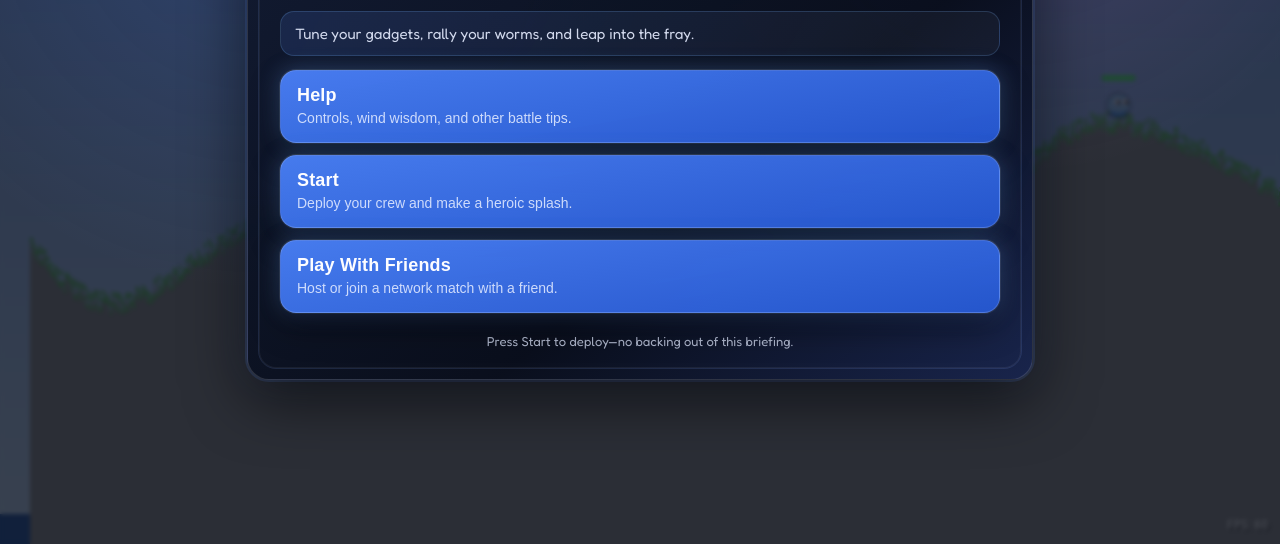
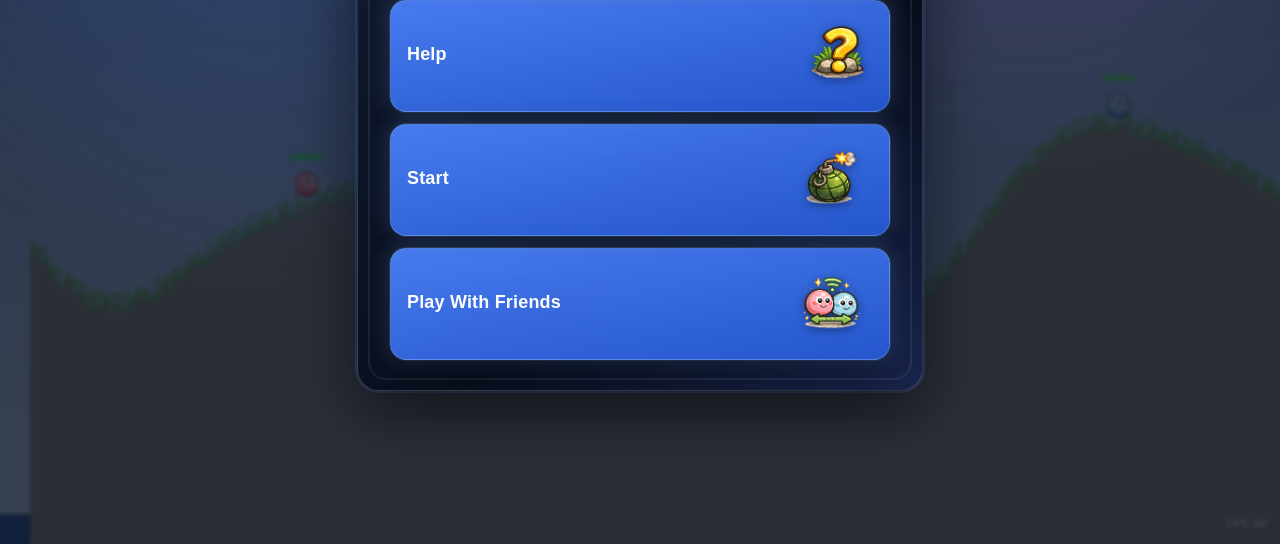
Before and after one commit to VitalyBrusentsev/game-wormish, a website built with Vite: page index.html in a window 1280 px wide. Shown: the part 256-800 px from the top of the page. Built offline with nearby package versions, Linux system fonts and the light colour scheme.

Commit message:
feat: Redesign start menu by replacing text descriptions with visual icons and applying a narrower dialog style.

```diff
--- a/src/styles/index.css
+++ b/src/styles/index.css
@@ -3,22 +3,27 @@
 :root {
   color-scheme: light dark;
 }
-html, body {
+
+html,
+body {
   margin: 0;
   padding: 0;
   height: 100%;
 }
+
 body {
   background: #0a0f1a;
   overflow: hidden;
   user-select: none;
 }
+
 canvas {
   display: block;
   width: 100vw;
   height: 100vh;
   image-rendering: pixelated;
 }
+
 /* Ensure no focus outline when canvas is focused for keyboard */
 canvas:focus {
   outline: none;
@@ -66,6 +71,10 @@ Dialog overlays
   color: #f4f6ff;
   font-family: "Fredoka", "Trebuchet MS", "Nunito", system-ui, sans-serif;
   pointer-events: auto;
+}
+
+.dialog-shell--narrow {
+  width: min(90vw, 500px);
 }
 
 .dialog-shell::before {
@@ -149,15 +158,7 @@ Start menu dialog
   gap: 14px;
 }
 
-.menu-dialog__blurb {
-  margin: 0;
-  padding: 12px 14px;
-  border-radius: 14px;
-  background: linear-gradient(120deg, rgba(88, 138, 255, 0.14), rgba(255, 255, 255, 0.04));
-  border: 1px solid rgba(120, 180, 255, 0.2);
-  color: rgba(230, 236, 255, 0.9);
-  font-size: 15px;
-}
+
 
 .menu-options {
   display: flex;
@@ -178,6 +179,10 @@ Start menu dialog
   text-align: left;
   transition: transform 100ms ease, box-shadow 120ms ease, border-color 120ms ease,
     background 120ms ease;
+
+  display: flex;
+  justify-content: space-between;
+  align-items: center;
 }
 
 .menu-button:hover:not(:disabled) {
@@ -207,19 +212,32 @@ Start menu dialog
   font-size: 18px;
 }
 
-.menu-button__description {
-  display: block;
-  margin-top: 4px;
-  color: rgba(227, 235, 255, 0.88);
-  font-size: 14px;
+.menu-button__icon {
+  width: 80px;
+  height: 80px;
+  /* Prevent shrinking in flex container */
+  min-width: 80px;
+
+  background-image: url("../assets/menu_icons.png");
+  /* 300% width locks the horizontal steps. auto height preserves aspect ratio. */
+  background-size: 300% auto;
+  background-repeat: no-repeat;
+  filter: drop-shadow(0 2px 5px rgba(0, 0, 0, 0.4));
 }
 
-.menu-dialog__footer {
-  margin: 6px 0 0;
-  color: rgba(210, 218, 240, 0.82);
-  font-size: 13px;
-  text-align: center;
+.menu-button--help .menu-button__icon {
+  background-position: 0% 50%;
 }
+
+.menu-button--start .menu-button__icon {
+  background-position: 50% 50%;
+}
+
+.menu-button--friends .menu-button__icon {
+  background-position: 100% 50%;
+}
+
+
 
 /*
 =========================
--- a/src/ui/dialog.ts
+++ b/src/ui/dialog.ts
@@ -6,6 +6,7 @@ export type DialogOptions = {
   content: HTMLElement;
   closeable?: boolean;
   zIndex?: number;
+  extraClass?: string;
   onClose?: (reason: CloseReason) => void;
 };
 
@@ -81,6 +82,10 @@ export class CommandDialog {
 
     this.root.style.zIndex = `${options.zIndex ?? 30}`;
 
+    if (options.extraClass) {
+      this.shell.classList.add(options.extraClass);
+    }
+
     this.titleEl.textContent = options.title;
     this.subtitleEl.textContent = options.subtitle ?? "";
     this.subtitleEl.classList.toggle("dialog-subtitle--hidden", !options.subtitle);
@@ -96,6 +101,11 @@ export class CommandDialog {
 
   hide() {
     if (!this.isVisible()) return;
+
+    if (this.currentOptions?.extraClass) {
+      this.shell.classList.remove(this.currentOptions.extraClass);
+    }
+
     this.root.classList.remove("dialog-layer--visible");
     window.removeEventListener("keydown", this.handleKeydown);
     this.currentOptions = null;
--- a/src/ui/start-menu-overlay.ts
+++ b/src/ui/start-menu-overlay.ts
@@ -5,7 +5,7 @@ type MenuMode = "start" | "pause";
 type MenuItem = {
   id: "help" | "start" | "friends";
   label: string;
-  description: string;
+
   enabled: boolean;
   action: "help" | "start" | "restart" | "network" | null;
 };
@@ -36,10 +36,8 @@ export class StartMenuOverlay {
     this.closeable = closeable;
     this.dialog.show({
       title: "Worm Command Center",
-      subtitle:
-        mode === "start"
-          ? "Select your briefing"
-          : "Plans change mid-mischief? Choose wisely.",
+      subtitle: "Time to wreak havoc and have some fun!",
+      extraClass: "dialog-shell--narrow",
       closeable,
       zIndex: 24,
       onClose: (reason) => this.callbacks.onClose(reason),
@@ -72,13 +70,7 @@ export class StartMenuOverlay {
     const container = document.createElement("div");
     container.className = "menu-dialog";
 
-    const blurb = document.createElement("p");
-    blurb.className = "menu-dialog__blurb";
-    blurb.textContent =
-      this.mode === "start"
-        ? "Tune your gadgets, rally your worms, and leap into the fray."
-        : "Storm clouds ahead! Swap gear, call for help, or reboot the chaos.";
-    container.appendChild(blurb);
+
 
     const list = document.createElement("div");
     list.className = "menu-options";
@@ -89,16 +81,18 @@ export class StartMenuOverlay {
       button.disabled = !item.enabled;
       button.type = "button";
 
+      button.classList.add(`menu-button--${item.id}`);
+
       const label = document.createElement("span");
       label.className = "menu-button__label";
       label.textContent = item.label;
 
-      const desc = document.createElement("span");
-      desc.className = "menu-button__description";
-      desc.textContent = item.description;
+      const icon = document.createElement("div");
+      icon.className = "menu-button__icon";
 
       button.appendChild(label);
-      button.appendChild(desc);
+      button.appendChild(icon);
+
 
       button.addEventListener("click", () => this.triggerAction(item.action));
 
@@ -107,12 +101,7 @@ export class StartMenuOverlay {
 
     container.appendChild(list);
 
-    const footer = document.createElement("p");
-    footer.className = "menu-dialog__footer";
-    footer.textContent = this.closeable
-      ? "Esc also slips you back into the battlefield."
-      : "Press Start to deploy—no backing out of this briefing.";
-    container.appendChild(footer);
+
 
     return container;
   }
@@ -140,30 +129,27 @@ export class StartMenuOverlay {
 
   private getItems(): MenuItem[] {
     const startLabel = this.mode === "start" ? "Start" : "Restart Mission";
-    const startDescription =
-      this.mode === "start"
-        ? "Deploy your crew and make a heroic splash."
-        : "Spin the world back to turn one and try a new gambit.";
+
 
     return [
       {
         id: "help",
         label: "Help",
-        description: "Controls, wind wisdom, and other battle tips.",
+
         enabled: true,
         action: "help",
       },
       {
         id: "start",
         label: startLabel,
-        description: startDescription,
+
         enabled: true,
         action: this.mode === "start" ? "start" : "restart",
       },
       {
         id: "friends",
         label: "Play With Friends",
-        description: "Host or join a network match with a friend.",
+
         enabled: true,
         action: "network",
       },
```
Also changed, not shown: src/assets/menu_icons.png (added).
